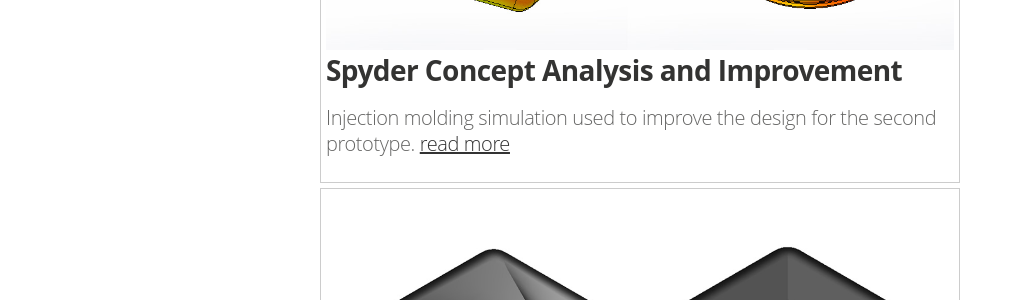
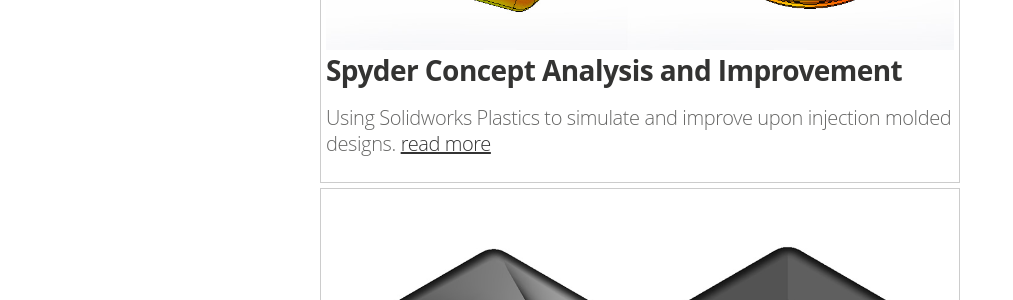
Before and after one commit to rmn388/flowers4refugees, a Jekyll site: the page built from index.html, in a window 1280 px wide and 900 px high, scrolled down 538 px. Shown: the part 156-456 px from the top of the window, without its empty margins (0-1013 px from the left). Built offline with Jekyll 4.4.1, drawn with Linux system fonts in a browser that asks for light colours; nearby versions of some CDN libraries; some web fonts are replaced; the list of posts is cut into pages by our own code.

Commit message:
Edited Exceprt

```diff
--- a/_posts/2016-3-7-spyder-concept-analysis-revision.markdown
+++ b/_posts/2016-3-7-spyder-concept-analysis-revision.markdown
@@ -7,7 +7,7 @@ tags:  mechanical design 3d-printing injection-molding
 image: /assets/article_images/2016-3-7-spyder-concept-analysis-revision/banned-fill-time-side-by-side.jpg
 image2: /assets/article_images/2016-3-7-spyder-concept-analysis-revision/banned-fill-time-side-by-side.jpg
 image-thumb: /assets/article_images/2016-3-7-spyder-concept-analysis-revision/banned-fill-time-side-by-side.jpg
-excerpt: Injection molding simulation used to improve the design for the second prototype.
+excerpt: Using Solidworks Plastics to simulate and improve upon injection molded designs.
 ---
 
 
```
